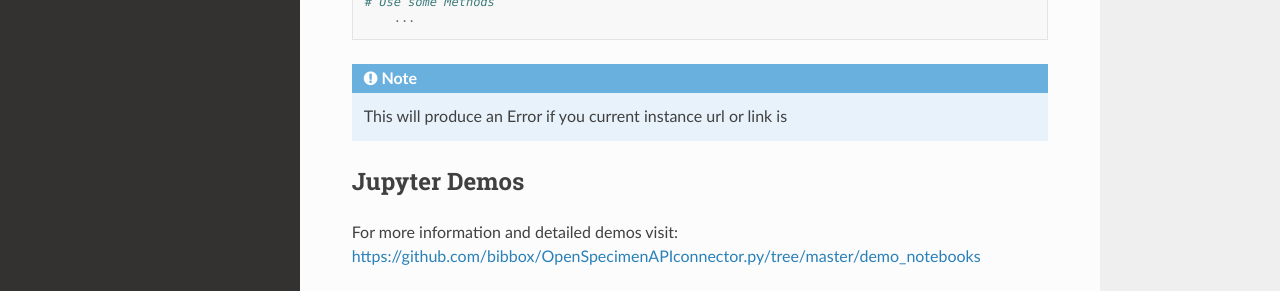
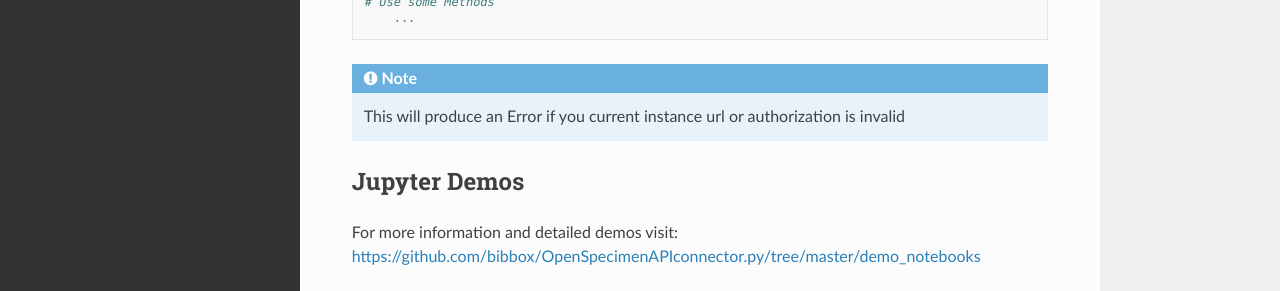
Before and after one commit to bibbox/OpenSpecimenAPIconnector.py, a Sphinx documentation site: the page built from docs/installing.rst, in a window 1280 px wide and 969 px high. Shown: the part 511-802 px from the top of the window. Built offline with Sphinx 7.4.7 and the Read the Docs theme 2.0.0, drawn with Linux system fonts in a browser that asks for light colours.

Commit message:
readthedocs update

```diff
--- a/docs/installing.rst
+++ b/docs/installing.rst
@@ -26,7 +26,7 @@ In your ``sript.py`` file:
         ...
 
 .. note::
-    This will produce an Error if you current instance url or link is
+    This will produce an Error if you current instance url or authorization is invalid
 
 Jupyter Demos
 ===================
```
